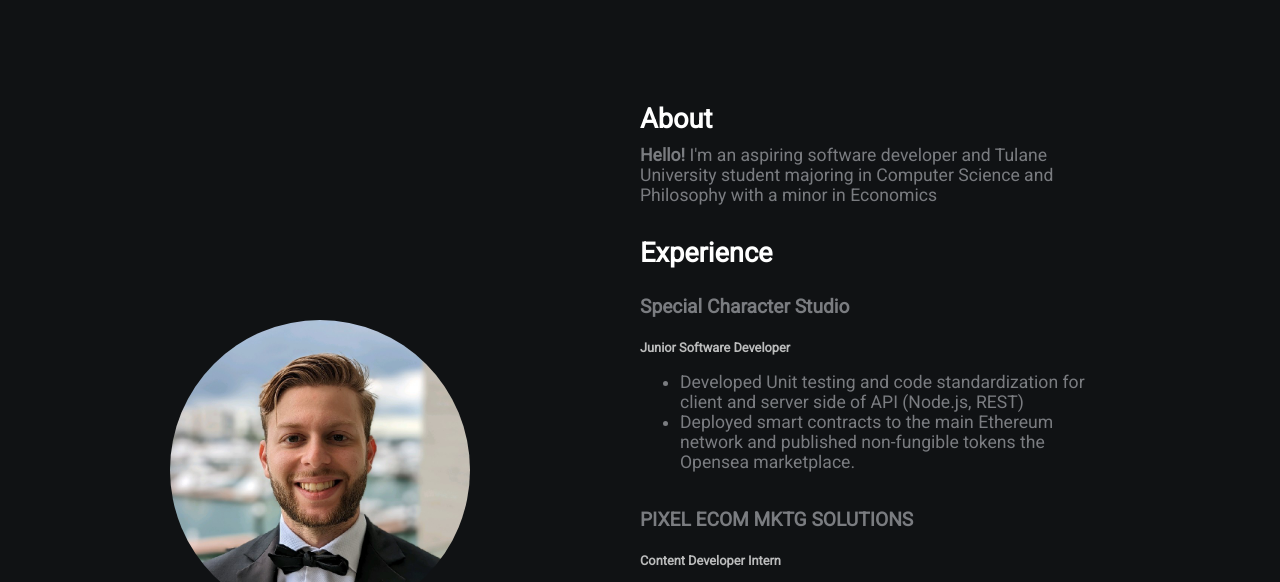
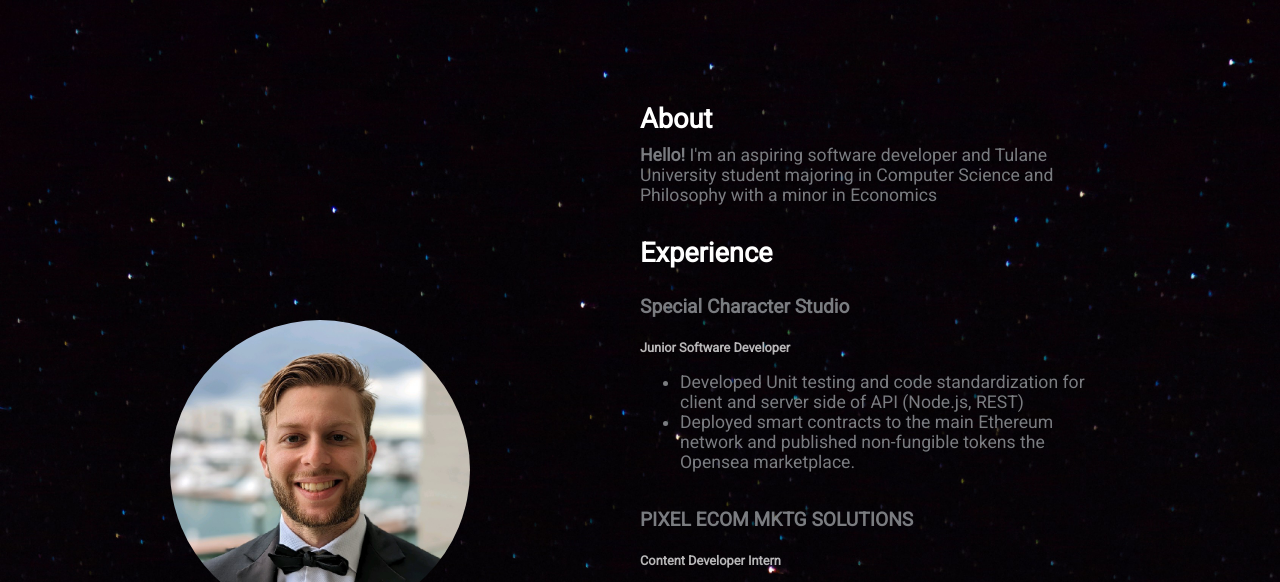
Before and after one commit to Alexabadi8/Alexabadi8.github.io, a plain HTML site: page index.html in a window 1280 px wide. Shown: the top 582 px of the page. Drawn offline with Linux system fonts and the light colour scheme.

Commit message:
background

```diff
--- a/style.css
+++ b/style.css
@@ -11,6 +11,8 @@ body{
     padding: 0;
     font-family: 'Roboto', sans-serif;
     background-color: #101214;
+    background-size: cover;
+    background-image: url("stars.jpg");
     color: #7A7C80;
 
 }
```
Also changed, not shown: stars.jpg (added).
